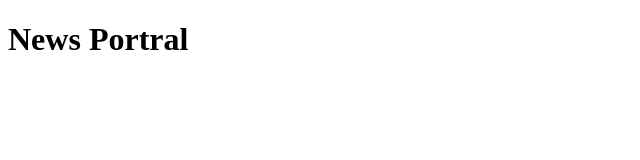
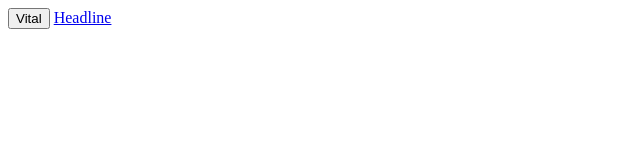
Before and after one commit to shahadot99999/Assignment-6-final, a plain HTML site: page index.html in a window 1280 px wide. Shown: the whole page, without its empty margins (0-640 px from the left). Drawn offline with Linux system fonts and the light colour scheme.

Commit message:
tittle and Menu bar same name added

```diff
--- a/index.html
+++ b/index.html
@@ -4,9 +4,12 @@
     <meta charset="UTF-8">
     <meta http-equiv="X-UA-Compatible" content="IE=edge">
     <meta name="viewport" content="width=device-width, initial-scale=1.0">
-    <title>Document</title>
+    <title>VITAL HEADLINE</title>
 </head>
 <body>
-    <h1>News Portral</h1>
+    <div>
+        <button type="button" class="btn btn-secendary me-2">Vital</button>
+        <a class="navbar-brand fw-semibold" href="#">Headline</a>
+       </div>
 </body>
 </html>
```
